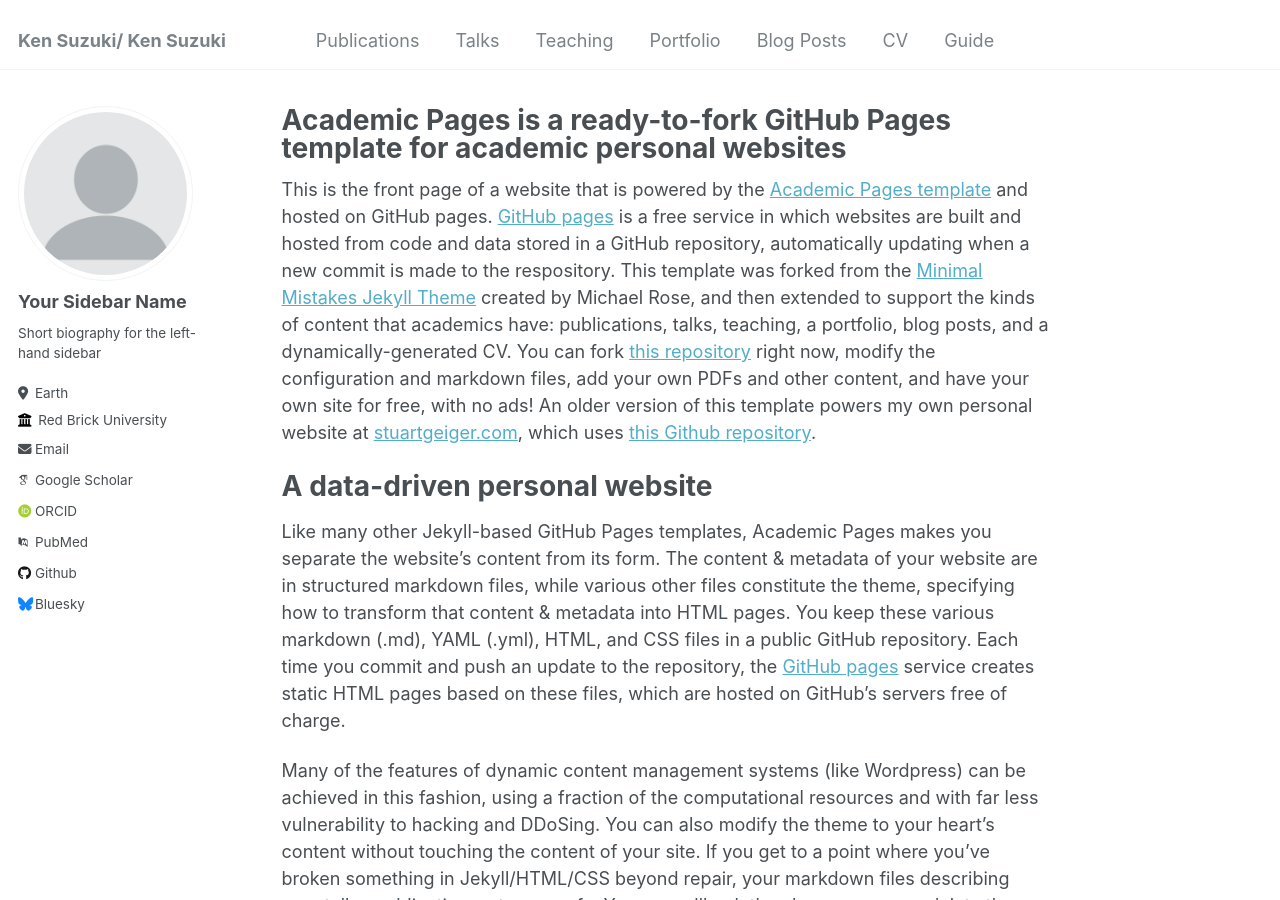
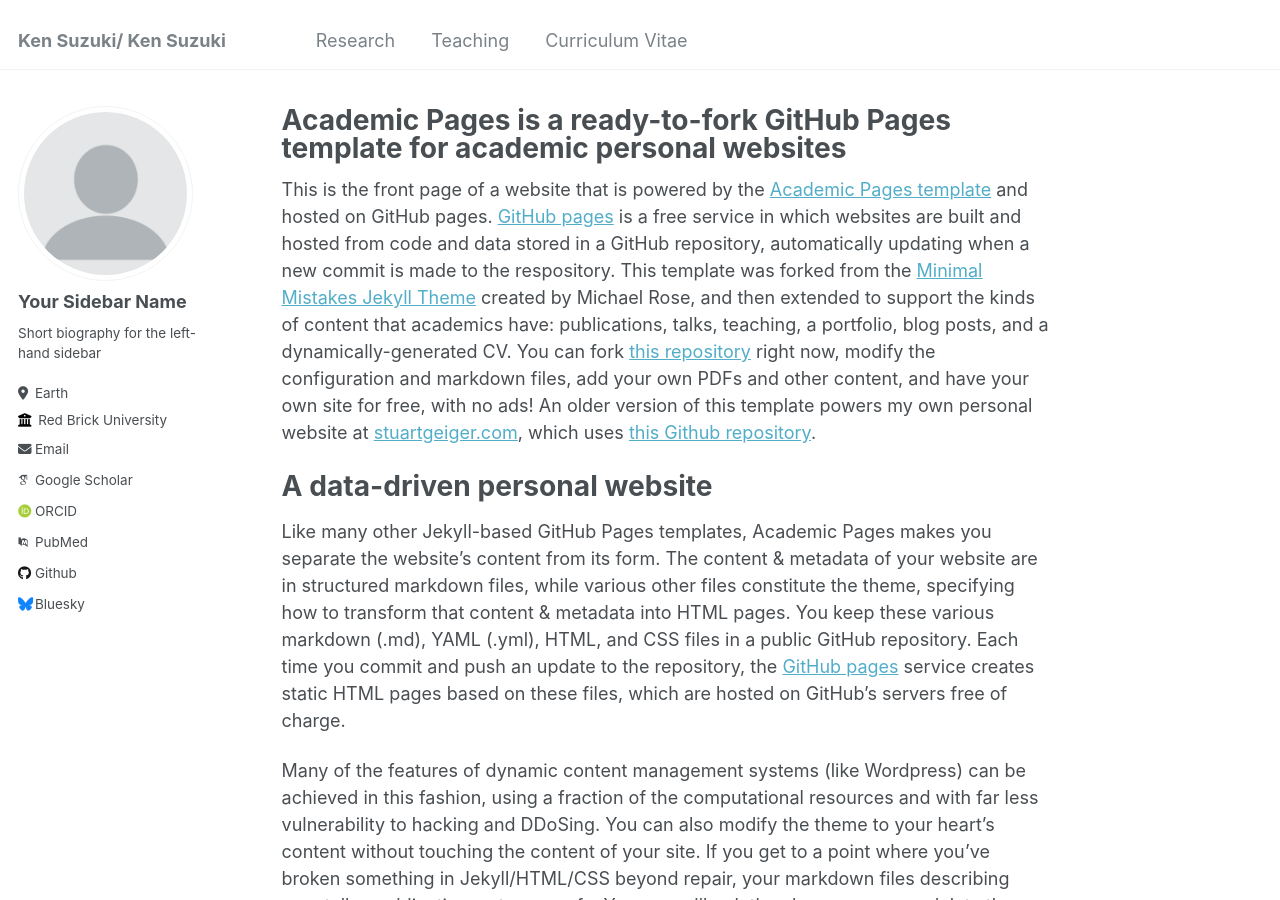
Before and after one commit to ksuzuki4/ken.suzuki.github.io, a Jekyll site: the page built from _pages/about.md, in a window 1280 px wide and 900 px high. Built offline with Jekyll 4.4.1, drawn with Linux system fonts in a browser that asks for light colours; some web fonts are replaced.

Commit message:
Update navigation.yml

```diff
--- a/_data/navigation.yml
+++ b/_data/navigation.yml
@@ -1,22 +1,10 @@
 # main links links
 main:
-  - title: "Publications"
-    url: /publications/
-
-  - title: "Talks"
-    url: /talks/
+  - title: "Research"
+    url: /research/
 
   - title: "Teaching"
     url: /teaching/
 
-  - title: "Portfolio"
-    url: /portfolio/
-
-  - title: "Blog Posts"
-    url: /year-archive/
-
-  - title: "CV"
+  - title: "Curriculum Vitae"
     url: /cv/
-
-  - title: "Guide"
-    url: /markdown/
```
